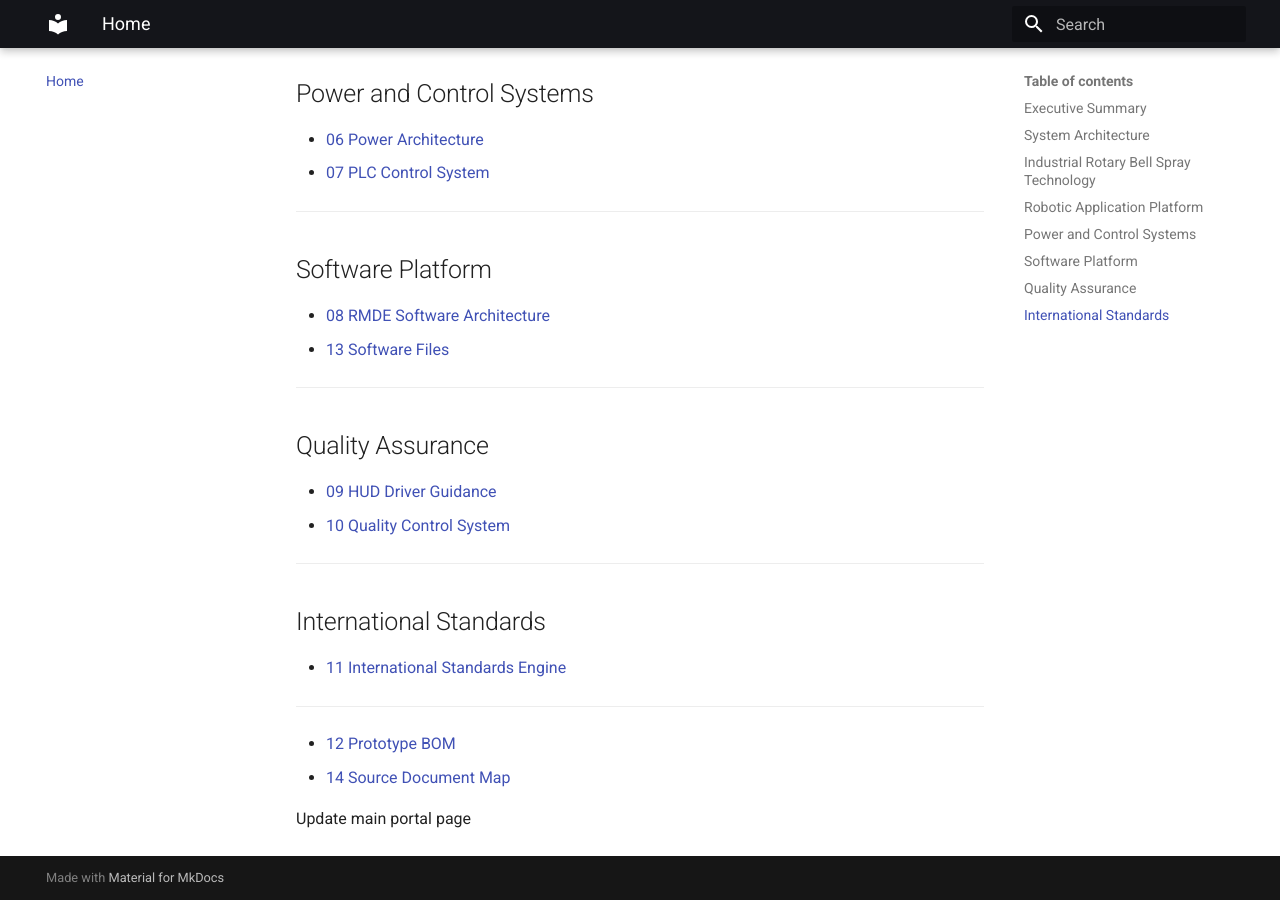
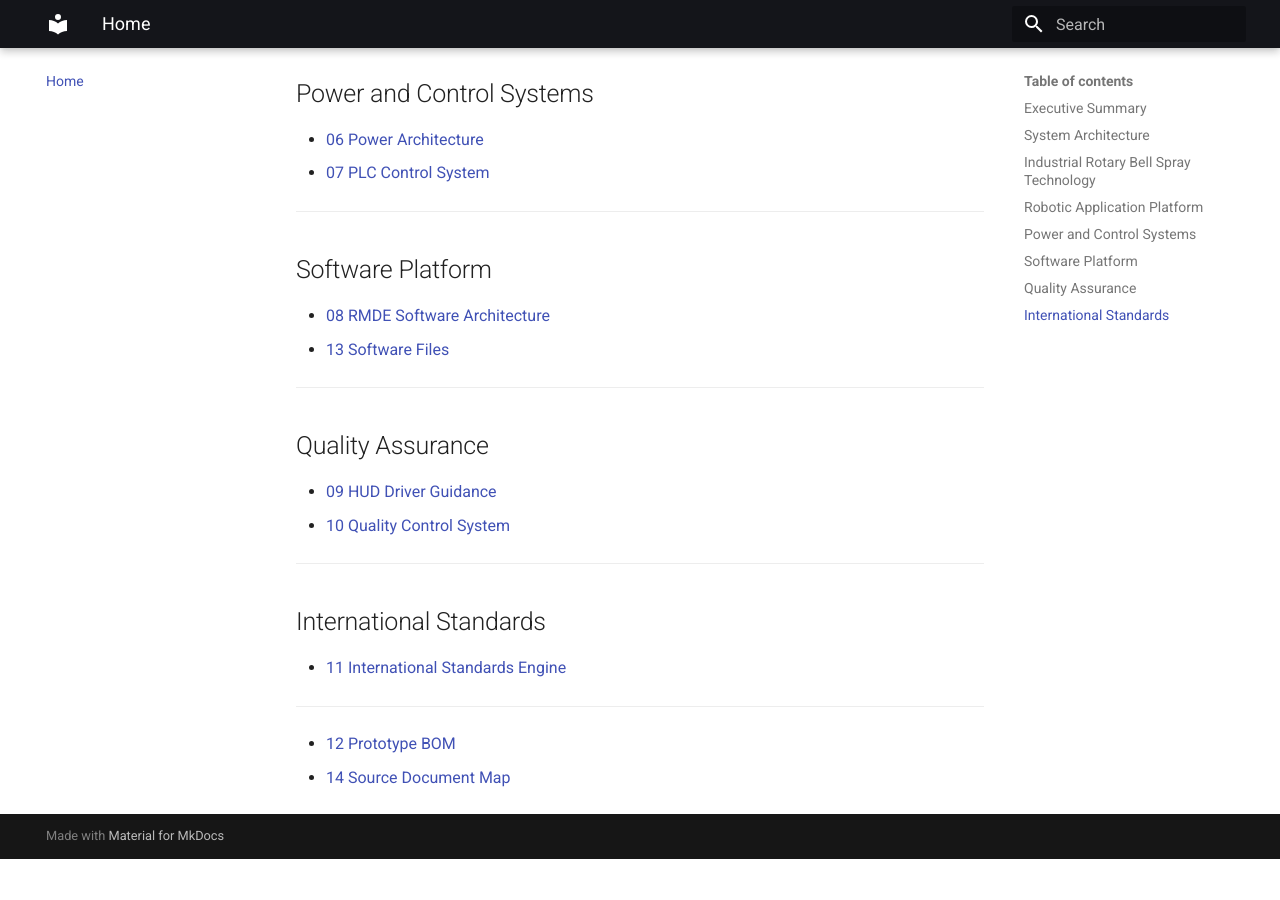
Before and after one commit to Arfgncn/romr-engineering-knowledge-platform, an MkDocs documentation site: the page built from docs/index.md, in a window 1280 px wide and 900 px high, scrolled down 815 px. Built offline with MkDocs 1.6.1 and Material for MkDocs 9.7.7, drawn with Linux system fonts in a browser that asks for light colours; after the commit the page ends 1674 px from its top, so only the background shows below that.

Commit message:
Update index.md

```diff
--- a/docs/index.md
+++ b/docs/index.md
@@ -57,5 +57,3 @@ Integrated engineering knowledge platform for the AI-Based Autonomous Road Marki
 
 * [12 Prototype BOM](12-prototype-bom.md)
 * [14 Source Document Map](14-source-document-map.md)
-
-  Update main portal page
```
